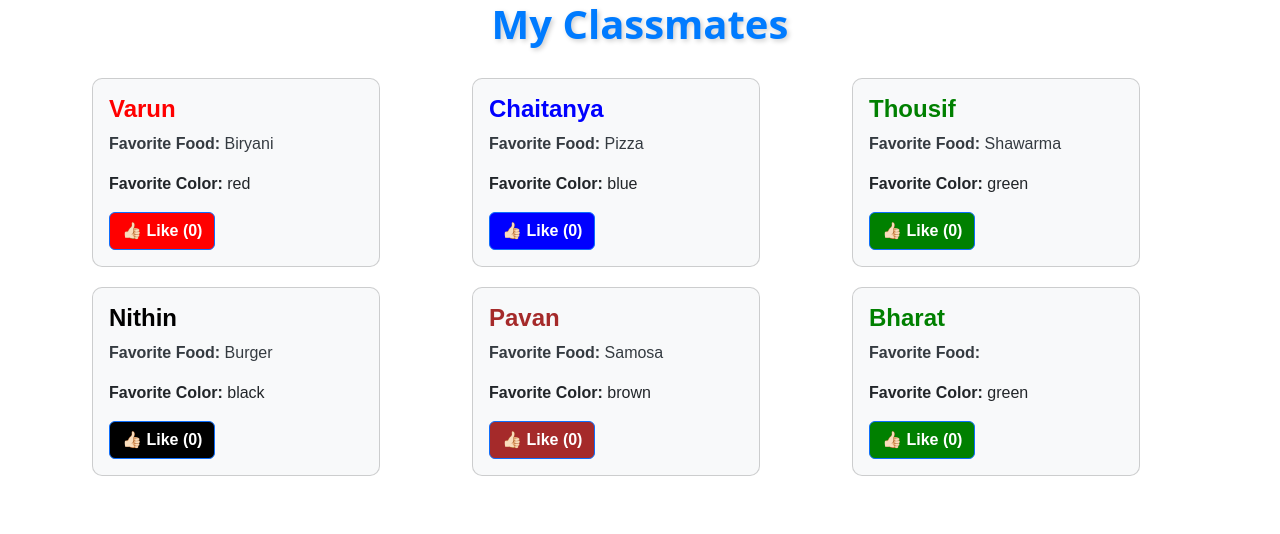
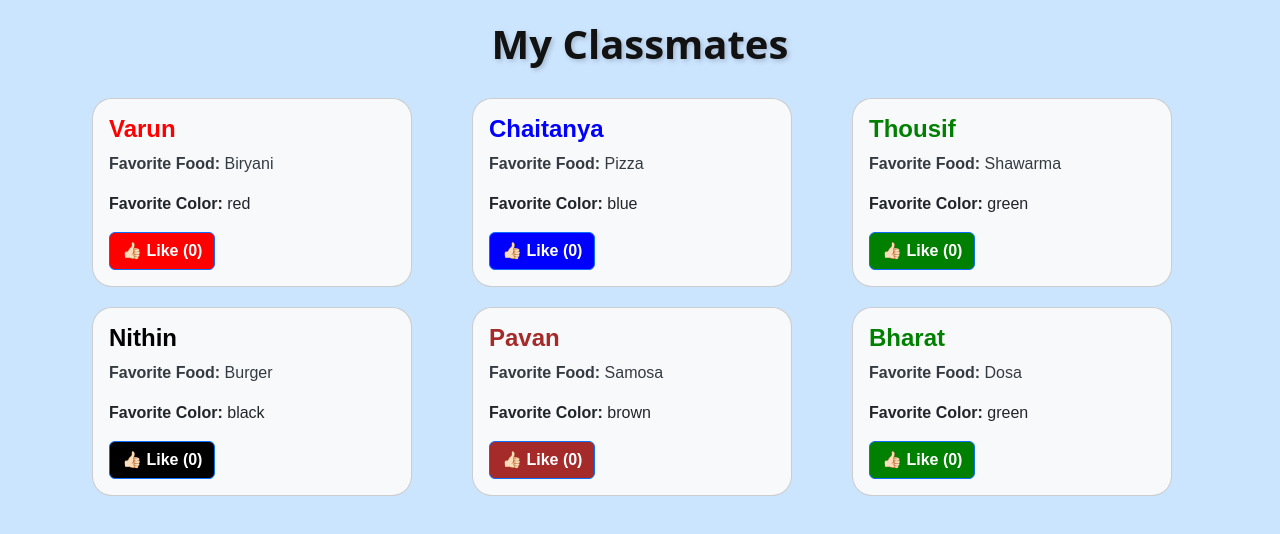
Before and after one commit to Varun3311/StudentConnect, a React (Create React App) app: page / in a window 1280 px wide. Shown: the top 534 px of the page. Built offline with nearby package versions, Linux system fonts and the light colour scheme.

Commit message:
updated code

```diff
--- a/src/App.js
+++ b/src/App.js
@@ -6,27 +6,30 @@ import 'bootstrap/dist/css/bootstrap.min.css';
 // importing useful libraries and components for UI design
 
 const People = [
-  {name: "Varun", favoriteFood: "Biryani", favoriteColor: "red" },
+  { name: "Varun", favoriteFood: "Biryani", favoriteColor: "red" },
   { name: "Chaitanya", favoriteFood: "Pizza", favoriteColor: "blue" },
-  {name: "Thousif", favoriteFood: "Shawarma", favoriteColor: "green" },
-  { name: "Nithin", favoriteFood: "Burger", favoriteColor: "black"},
-  {name: "Pavan", favoriteFood:"Samosa", favoriteColor: "brown"},
-  { name: "Bharat", favouriteFood: "Dosa", favoriteColor: "green"}
+  { name: "Thousif", favoriteFood: "Shawarma", favoriteColor: "green" },
+  { name: "Nithin", favoriteFood: "Burger", favoriteColor: "black" },
+  { name: "Pavan", favoriteFood: "Samosa", favoriteColor: "brown" },
+  { name: "Bharat", favoriteFood: "Dosa", favoriteColor: "green" }
 ];
 //creating an array people with objects name, favoritefood, favoritecolor
 
 function App() {
   return (
+    <div style={{ backgroundColor: "#cce5ff", minHeight: "100vh", padding: "20px" }}>
+      {/* Background color of the page */}
       <Container>
         <h1 style={{
           textAlign: "center",
           fontSize: "2.5rem",
           fontWeight: "bold",
           textShadow: "2px 2px 5px rgba(0, 0, 0, 0.2)",
-          color: "#007bff", // blue color
+          color: "#121212", // blue color
           marginBottom: "20px" // Adding spacing
         }}>
-          My Classmates</h1>
+          My Classmates
+        </h1>
         <Row className="justify-content-center">
           {People.map((person, index) => (
             <Col key={index} xs={12} sm={6} md={4}>
@@ -35,6 +38,7 @@ function App() {
           ))}
         </Row>
       </Container>
+    </div>
   );
 }
 
--- a/src/components/ProfileCard.js
+++ b/src/components/ProfileCard.js
@@ -10,10 +10,10 @@ const ProfileCard = ({ name, favoriteFood, favoriteColor }) => {
   return (
     <Card
       style={{
-        width: "18rem",
+        width: "20rem",
         margin: "10px", // Adding space around the card
         border: "2px solid ${favoriteColor}", // Using favoriteColor as the border color
-        borderRadius: "10px",
+        borderRadius: "20px",
         backgroundColor: "#f8f9fa",
         fontFamily: "Arial, sans-serif" // Applying the font
       }}
```
Lines whose indentation alone changed are shown as unchanged.
